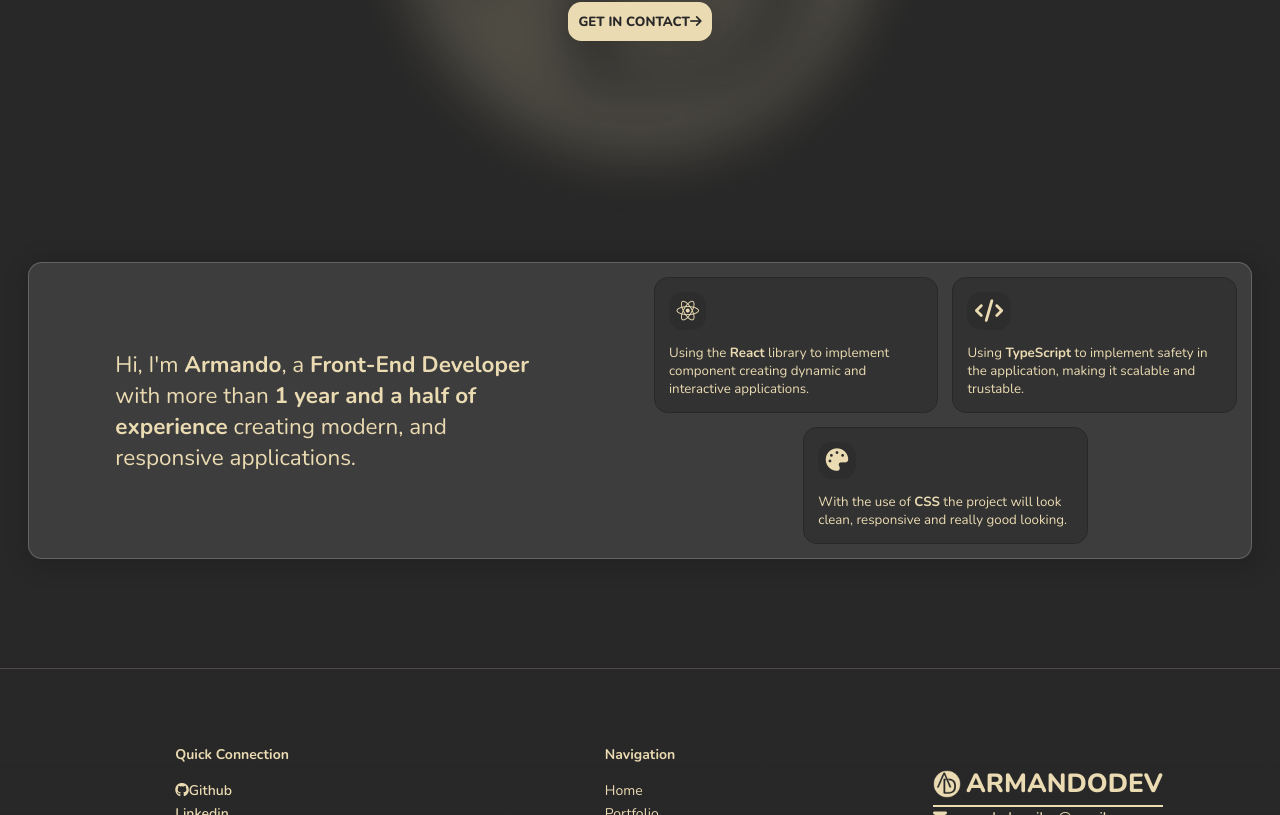
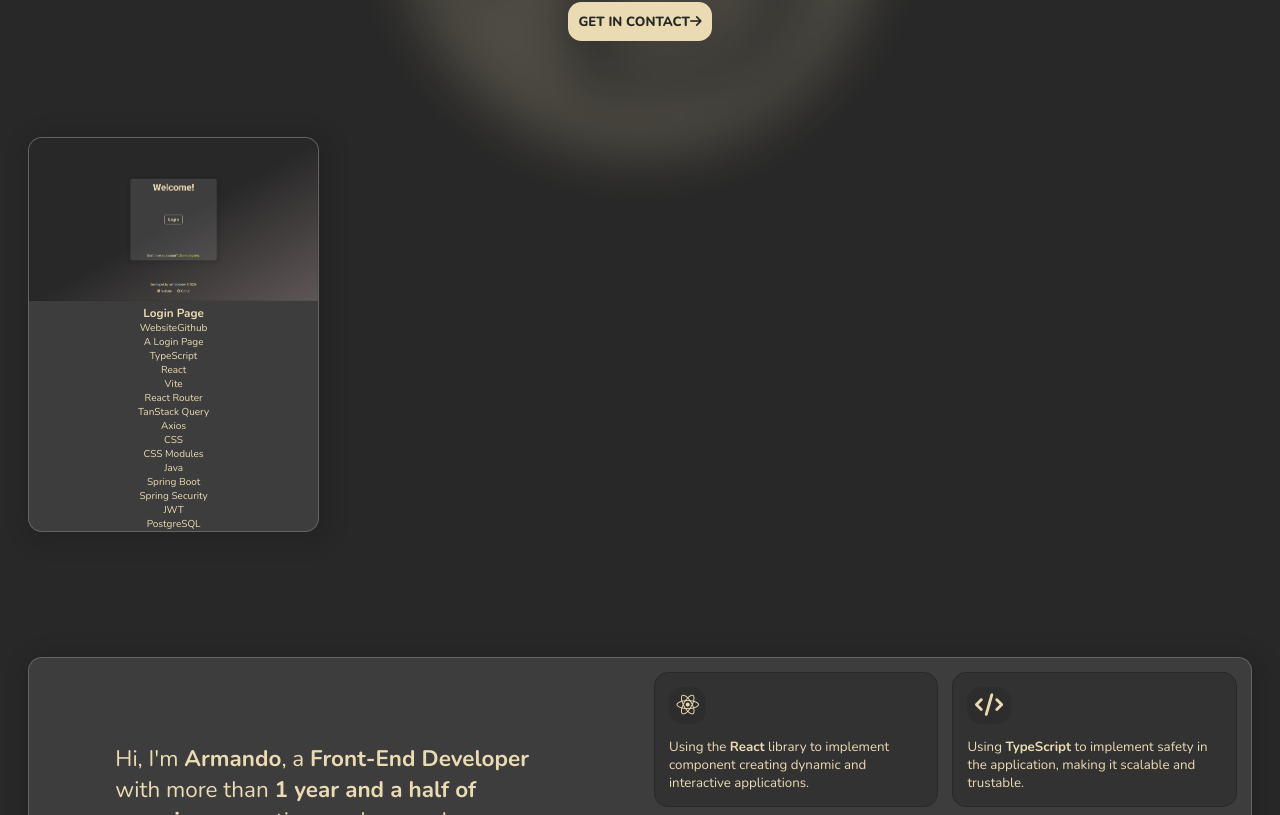
Before and after one commit to armandosilvadev/portfolio-website, a React (Vite) app: page / in a window 1280 px wide. Shown: the part 485-1300 px from the top of the page. Built offline with nearby package versions, Linux system fonts and the light colour scheme; some icons are missing.

Commit message:
add first login page portfolio to page

```diff
--- a/src/components/sections/About.module.css
+++ b/src/components/sections/About.module.css
@@ -1,4 +1,4 @@
-@import url("../../assets/styles/variables.css");
+@import url('../../assets/styles/variables.css');
 
 .sectionAbout {
   padding-top: var(--margin-44);
--- a/src/components/sections/Portfolio.tsx
+++ b/src/components/sections/Portfolio.tsx
@@ -1,11 +1,14 @@
+import { projects } from "../../data/projects";
+import Projects from "../ui/Projects/Projects";
 import styles from "./Portfolio.module.css";
-// import Project from "../ui/Project/Project";
 
 function Portfolio() {
   return (
     <>
       <section id="portfolio" className={`section ${styles.sectionPortfolio}`}>
-        <div className={`${styles.containerProjects}`}></div>
+        <div className={`${styles.containerProjects}`}>
+          <Projects projects={projects}/>
+        </div>
       </section>
     </>
   );
--- a/src/components/ui/Project/Project.module.css
+++ /dev/null
@@ -1,23 +0,0 @@
-@import url("../../../assets/styles/variables.css");
-
-.project {
-  display: grid;
-  grid-template-columns: repeat(2, 1fr);
-  width: 100%;
-  background-color: rgba(255, 255, 255, 0.1);
-  backdrop-filter: blur(10px) blur(10px) blur(10px) blur(10px);
-  border: solid 1px var(--txt-color);
-  border-radius: 1.4rem;
-  box-shadow: 4px 4px 10px 2px rgba(0, 0, 0, 0.01);
-}
-
-.project img {
-  width: 20rem;
-  align-self: center;
-  justify-self: center;
-}
-
-.descriptionBox {
-  text-align: left;
-  justify-content: center;
-}
--- /dev/null
+++ b/src/components/ui/Projects/Projects.module.css
@@ -0,0 +1,44 @@
+@import url('../../../assets/styles/variables.css');
+
+.project {
+  display: grid;
+  grid-template-columns: repeat(2, 1fr);
+  width: 100%;
+  background-color: rgba(255, 255, 255, 0.1);
+  backdrop-filter: blur(10px) blur(10px) blur(10px) blur(10px);
+  border: solid 1px var(--txt-color);
+  border-radius: 1.4rem;
+  box-shadow: 4px 4px 10px 2px rgba(0, 0, 0, 0.01);
+}
+
+.project img {
+  width: 20rem;
+  align-self: center;
+  justify-self: center;
+}
+
+.descriptionBox {
+  text-align: left;
+  justify-content: center;
+}
+
+.projectBox {
+  position: relative;
+  top: 0;
+  background-color: var(--bg-color-white-transparent-01);
+  border: solid 1px var(--bg-color-white-transparent-02);
+  border-radius: var(--border-radius-1);
+  box-shadow: 4px 4px 20px 10px rgba(0, 0, 0, 0.1);
+  overflow: hidden;
+}
+
+.projectBox:hover {
+  background-color: var(--bg-color-white-transparent-01);
+  border: solid 1px var(--bg-color-white-transparent-02);
+  top: -3px;
+  box-shadow: 4px 4px 20px 20px rgba(0, 0, 0, 0.1);
+}
+
+.projectBox img {
+  width: 100%;
+}
--- /dev/null
+++ b/src/components/ui/Projects/Projects.tsx
@@ -0,0 +1,62 @@
+import type { HTMLAttributes } from 'react';
+import styles from './Projects.module.css';
+import type { Project } from '../../../types/project';
+
+interface ProjectProps extends HTMLAttributes<HTMLDivElement> {
+  projects: Project[];
+}
+
+function Projects({ projects, ...props }: ProjectProps) {
+  return (
+    <>
+      <div
+        {...props}
+        className={`${styles.projectsContainer} ${props.className}`}
+      >
+        {projects.map(project => (
+          <div
+            key={project.id}
+            className={styles.projectBox}
+          >
+            <img
+              src={project.images?.image}
+              alt={project.images?.altText}
+            />
+
+            <h3>{project.title}</h3>
+            <div className={styles.links}>
+              {project.link && (
+                <a
+                  href={project.github}
+                  target='_blank'
+                >
+                  Website
+                </a>
+              )}
+              <a
+                href={project.github}
+                target='_blank'
+              >
+                Github
+              </a>
+            </div>
+            <p>{project.description}</p>
+
+            <ul className={styles.listTechStack}>
+              {project.techstack.map(techstack => (
+                <li
+                  key={techstack.tech}
+                  className={styles[techstack.stack]}
+                >
+                  {techstack.tech}
+                </li>
+              ))}
+            </ul>
+          </div>
+        ))}
+      </div>
+    </>
+  );
+}
+
+export default Projects;
--- /dev/null
+++ b/src/data/projects.tsx
@@ -0,0 +1,72 @@
+import type { Project, TechStack } from "../types/project";
+import homeLoginPage from "../assets/img/projects/loginpage/home.png";
+
+const loginPageTechStack: TechStack[] = [
+  {
+    tech: "TypeScript",
+    stack: "frontend",
+  },
+  {
+    tech: "React",
+    stack: "frontend",
+  },
+  {
+    tech: "Vite",
+    stack: "frontend",
+  },
+  {
+    tech: "React Router",
+    stack: "frontend",
+  },
+  {
+    tech: "TanStack Query",
+    stack: "frontend",
+  },
+  {
+    tech: "Axios",
+    stack: "frontend",
+  },
+  {
+    tech: "CSS",
+    stack: "frontend",
+  },
+  {
+    tech: "CSS Modules",
+    stack: "frontend",
+  },
+  {
+    tech: "Java",
+    stack: "backend",
+  },
+  {
+    tech: "Spring Boot",
+    stack: "backend",
+  },
+  {
+    tech: "Spring Security",
+    stack: "backend",
+  },
+  {
+    tech: "JWT",
+    stack: "backend",
+  },
+  {
+    tech: "PostgreSQL",
+    stack: "database",
+  },
+];
+
+export const projects: Project[] = [
+  {
+    id: "login-page",
+    title: "Login Page",
+    link: "https://login-page-olive-five.vercel.app",
+    github: "https://github.com/armandosilvadev/login-page",
+    description: 'A Login Page',
+    techstack: loginPageTechStack,
+    images: {
+      image: homeLoginPage,
+      altText: "login page home",
+    },
+  },
+];
--- /dev/null
+++ b/src/types/project.ts
@@ -0,0 +1,19 @@
+interface projectImgs {
+  image: string;
+  altText: string;
+}
+
+export interface TechStack {
+  stack: 'frontend' | 'backend' | 'database';
+  tech: string;
+}
+
+export interface Project {
+  id: string | number;
+  images?: projectImgs;
+  link?: string;
+  github: string;
+  title: string;
+  description: string;
+  techstack: TechStack[];
+}
```
Also changed, not shown: src/components/ui/Project/Project.tsx (deleted, +0 -24 lines), src/assets/img/projects/loginpage/home.png (added), src/types/about.ts (renamed from src/types/about.tsx), src/types/social.ts (renamed from src/types/social.tsx).
